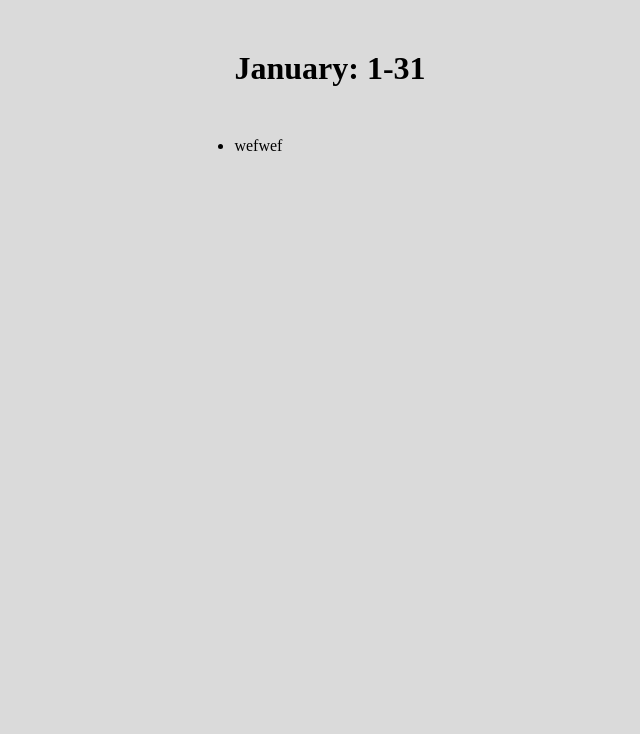
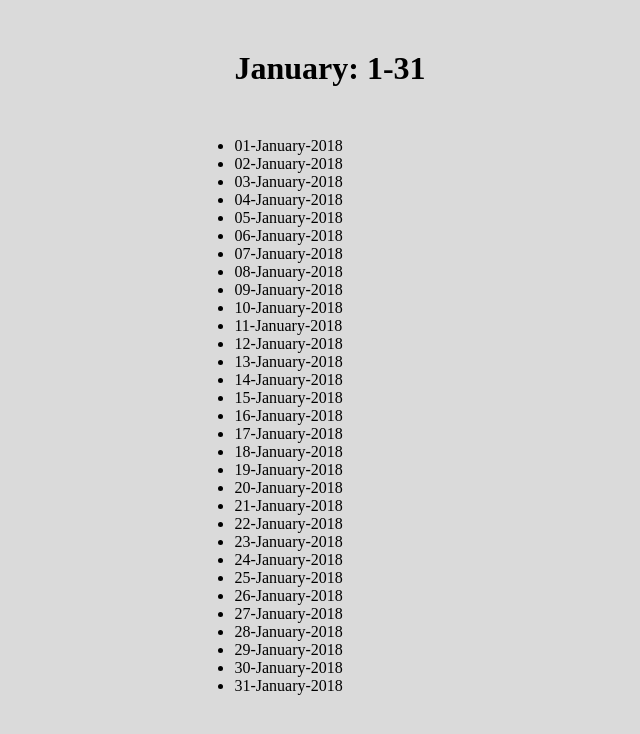
Before and after one commit to giambal/htmlcssjs-holiday-api, a plain HTML site: page index.html in a window 1280 px wide. Shown: the whole page, without its empty margins (310-950 px from the left). Drawn offline with nearby package versions, Linux system fonts and the light colour scheme.

Commit message:
gennaio stampato

```diff
--- a/index.html
+++ b/index.html
@@ -10,8 +10,8 @@
     <!-- handlebars -->
     <script src="https://cdnjs.cloudflare.com/ajax/libs/handlebars.js/4.1.0/handlebars.min.js" charset="utf-8"></script>
     <!-- BOX TEMPLATE -->
-    <script id="box-template" type="text/x-handlebars-template">
-
+    <script id="li-template" type="text/x-handlebars-template">
+      <li>{{ date }}</li>
     </script>
     <!-- CSS -->
     <link rel="stylesheet" href="style.css">
@@ -31,7 +31,7 @@
         </div>
         <div class="calendar-container">
           <ul id="daylist">
-            <li>wefwef</li>
+
           </ul>
         </div>
       </div>
--- a/script.js
+++ b/script.js
@@ -18,14 +18,14 @@ function title(month,year) {
   var title=$("#title");
 
   var monthName=getMonthName(month);
-  var dayCount=daysCount(year,month);
+  var dayCount=daysCount(month,year);
   title.text(monthName + ": " + "1-" + dayCount);
 
 }
 
 // ---- FUNZIONE PER CONTARE QUANTI GIORNI HA IL MESE ----
 
-function daysCount(year,month) {
+function daysCount(month,year) {
 
   var mom=moment();
   mom.month(month);
@@ -35,7 +35,45 @@ function daysCount(year,month) {
   return dayCount;
 }
 
+// ---- FUNZIONE PER PRENDERE I GIORNI ----
 
+function getDay(month,year,day) {
+  var mom=moment();
+  mom.month(month);
+  mom.year(year);
+  mom.date(day);
+
+  var dayCount=mom.daysInMonth();
+
+  var date=mom.format("DD-MMMM-YYYY");
+  return date;
+}
+
+// ---- FUNZIONE PER STAMPARE IL CALENDARIO ----
+
+function calendar(month,year) {
+
+  var dayCount=daysCount(month,year);
+  var calendarList=$("#daylist");
+
+  var template=$("#li-template").html();
+  var compiled= Handlebars.compile(template);
+
+  var mom=moment();
+  mom.month(month);
+  mom.year(year);
+
+  for (var day = 1; day <= dayCount; day++) {
+
+    var tempDate={
+
+      date: getDay(month,year,day)
+    };
+
+    var finalHTML=compiled(tempDate);
+    calendarList.append(finalHTML);
+  }
+}
 
 function init() {
 
@@ -43,6 +81,8 @@ function init() {
   var month=0;
 
   title(month,year);
+
+  calendar(month,year);
 }
 
 $(document).ready(init);
```
